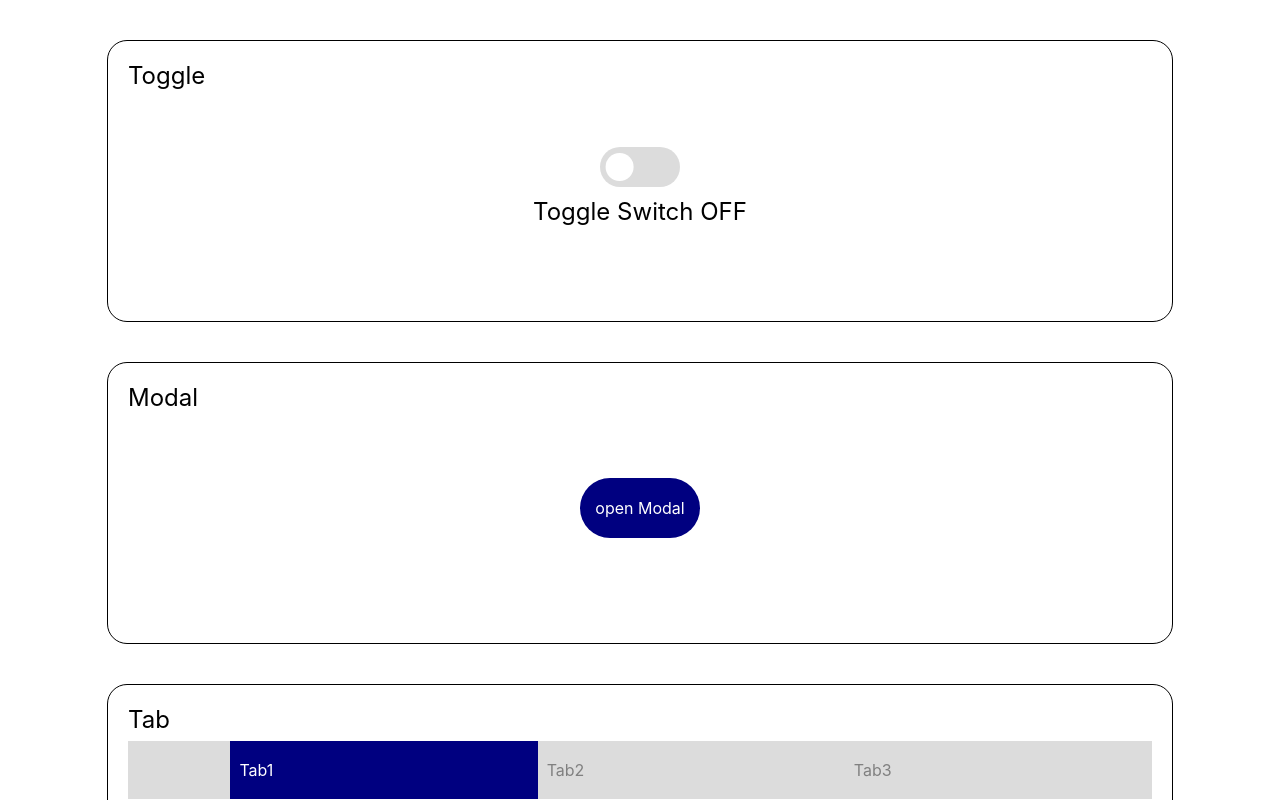
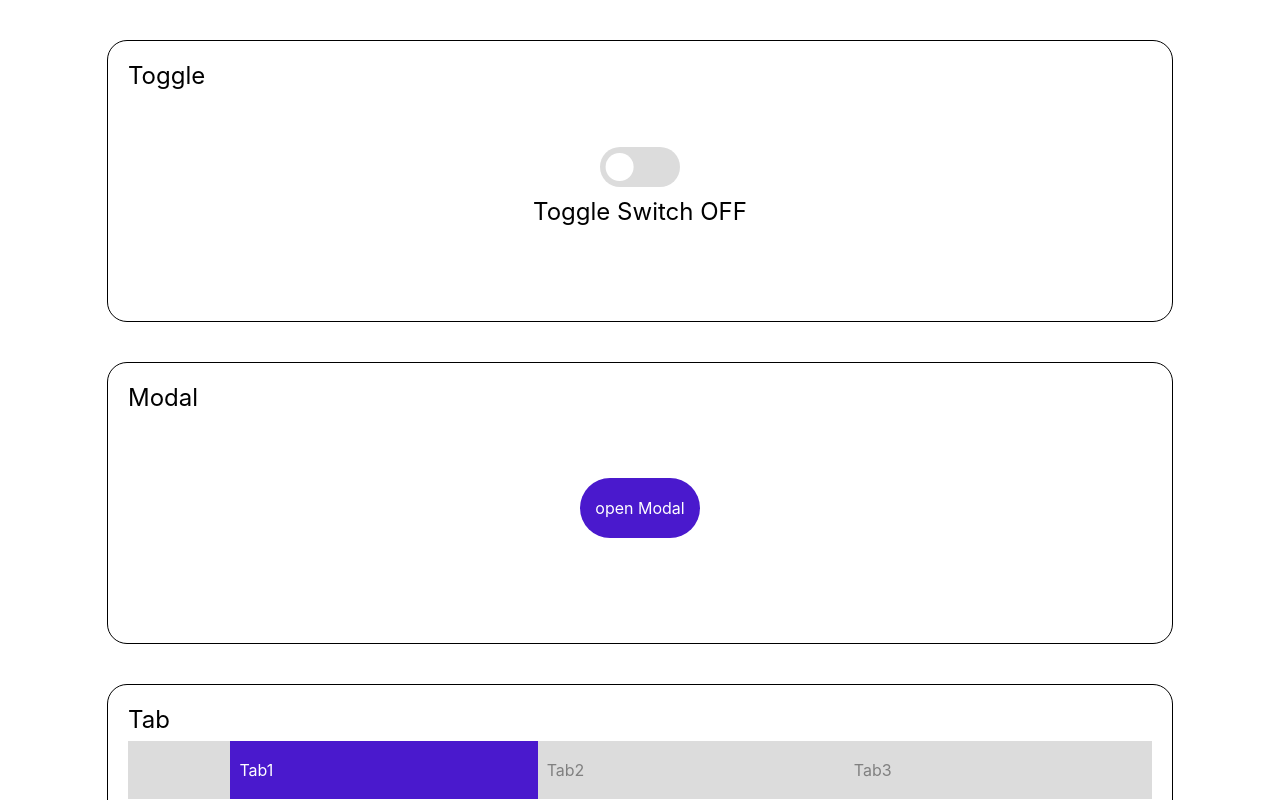
Before and after one commit to changmoolee/wanted_pre_onboarding, a React (Create React App) app in the folder custom-component/: page / in a window 1280 px wide. Shown: the top 800 px of the page. Built offline with nearby package versions, Linux system fonts and the light colour scheme.

Commit message:
Fix personal color from all of the file

```diff
--- a/custom-component/src/component/Modal.js
+++ b/custom-component/src/component/Modal.js
@@ -43,7 +43,7 @@ const ModalTextContainer = styled.div`
   justify-content: center;
   width: 100%;
   height: 85%;
-  color: #000080;
+  color: #4a19cd;
   font-size: 24px;
 `;
 
@@ -72,7 +72,7 @@ const ModalButton = styled.div`
   border-radius: 30px;
   font-size: 16px;
   color: white;
-  background-color: #000080;
+  background-color: #4a19cd;
 `;
 
 const Modal = () => {
--- a/custom-component/src/component/Tab.js
+++ b/custom-component/src/component/Tab.js
@@ -37,7 +37,7 @@ const TabButton = styled.div`
   font-size: 16px;
   color: ${(props) => (props.index === props.clickedButton ? "white" : "gray")};
   background-color: ${(props) =>
-    props.index === props.clickedButton ? "#000080" : "#dcdcdc"};
+    props.index === props.clickedButton ? "#4a19cd" : "#dcdcdc"};
   transition: 0.2s;
 `;
 
--- a/custom-component/src/component/Tag.js
+++ b/custom-component/src/component/Tag.js
@@ -44,7 +44,7 @@ const TagDiv = styled.div`
   border: 1px black solid;
   border-radius: 10px;
   color: white;
-  background-color: #000080;
+  background-color: #4a19cd;
 `;
 const TagTextElement = styled.div`
   display: inline;
--- a/custom-component/src/component/Toggle.js
+++ b/custom-component/src/component/Toggle.js
@@ -28,7 +28,7 @@ const ToggleContainer = styled.div`
   border-radius: 20px;
   background-color: ${(props) => (props.isToggleOn ? "none" : "#dcdcdc")};
   box-shadow: ${(props) =>
-    props.isToggleOn ? "100px 0 0 0 #000080 inset" : "none"};
+    props.isToggleOn ? "100px 0 0 0 #4a19cd inset" : "none"};
   transition: 0.6s;
 `;
 
```
